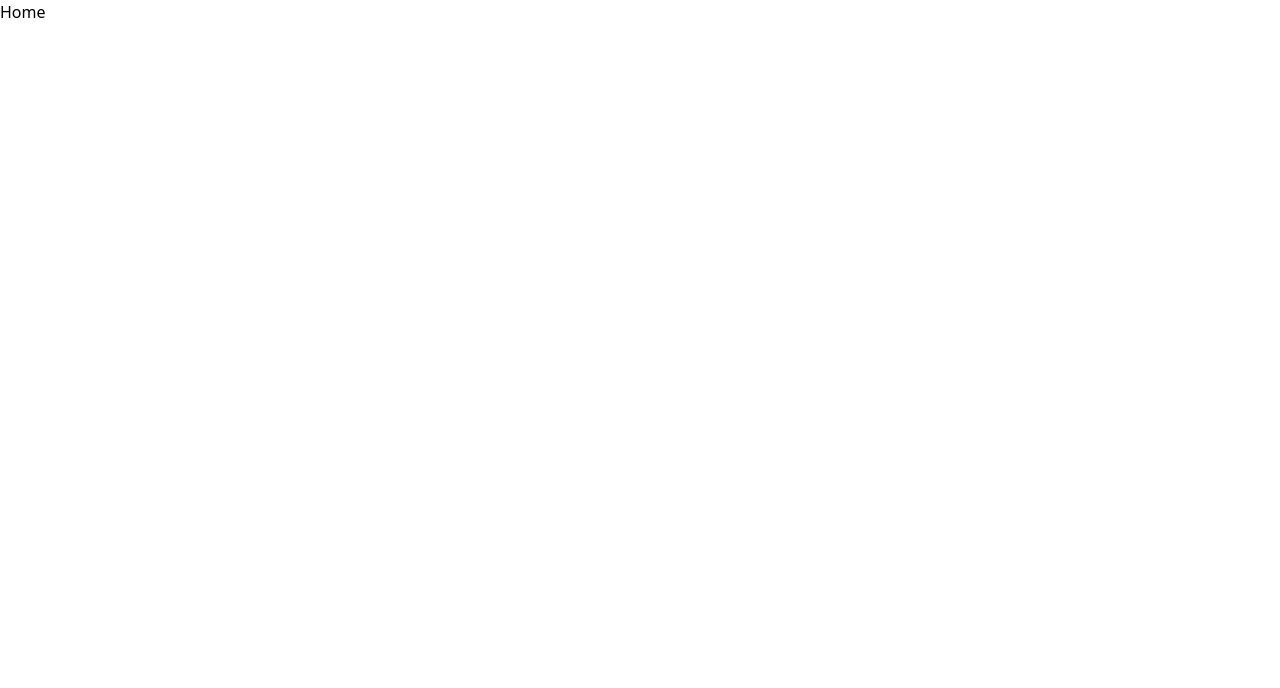
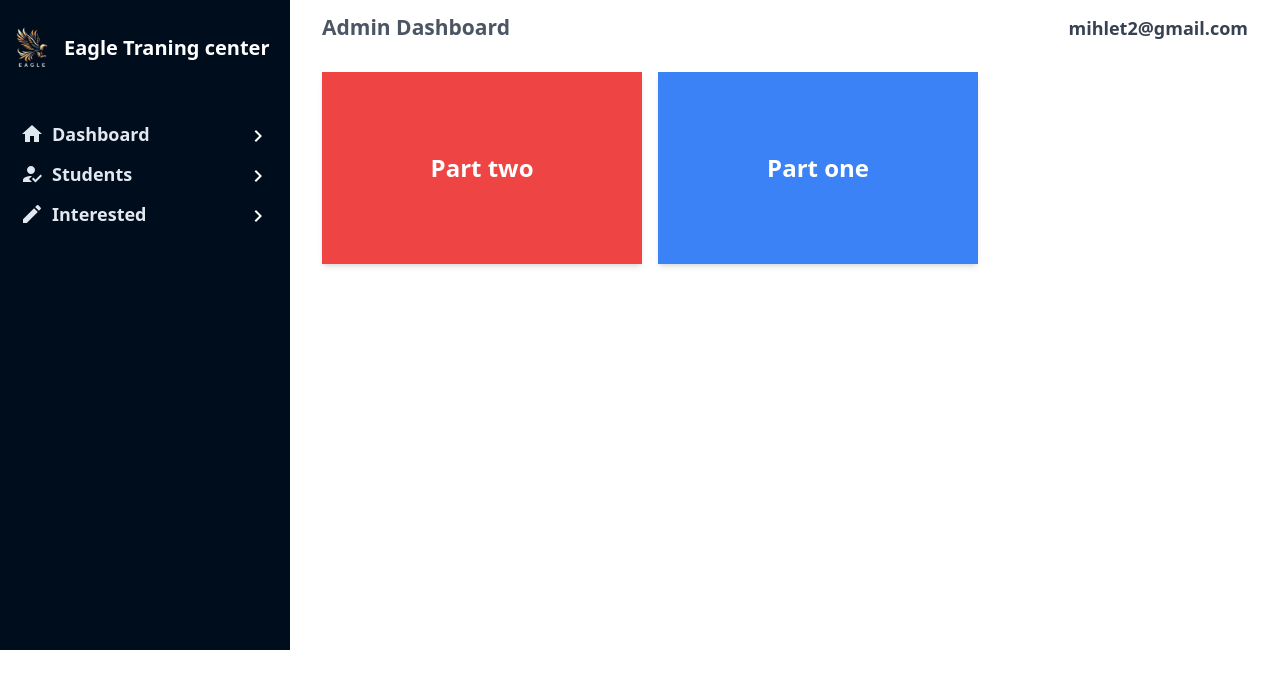
Before and after one commit to mihret1/abacus-courses, a React (Vite) app in the folder AdminDashboard/: page / in a window 1280 px wide. Shown: the top 688 px of the page. Built offline with nearby package versions, Linux system fonts and the light colour scheme; sample sign-in values are in the browser's storage.

Commit message:
home page

```diff
--- a/AdminDashboard/package.json
+++ b/AdminDashboard/package.json
@@ -10,6 +10,10 @@
     "preview": "vite preview"
   },
   "dependencies": {
+    "@emotion/react": "^11.13.3",
+    "@emotion/styled": "^11.13.0",
+    "@mui/icons-material": "^6.1.5",
+    "@mui/material": "^6.1.5",
     "axios": "^1.7.7",
     "jsonwebtoken": "^9.0.2",
     "jwt-decode": "^4.0.0",
--- a/AdminDashboard/src/App.jsx
+++ b/AdminDashboard/src/App.jsx
@@ -5,7 +5,7 @@ import { useEffect } from 'react'
 import { useNavigate } from 'react-router-dom';
 import { jwtDecode } from "jwt-decode";
 import Interested from './pages/interested';
-import Home from './pages/home';
+import Home from './pages/Home';
 
 
 
--- /dev/null
+++ b/AdminDashboard/src/components/CommenPart.jsx
@@ -0,0 +1,48 @@
+import React from 'react'
+import logo from '../asset/logoo.jpg'
+import HomeIcon from '@mui/icons-material/Home';
+import SchoolIcon from '@mui/icons-material/School';
+import HowToRegIcon from '@mui/icons-material/HowToReg';
+import CastForEducationIcon from '@mui/icons-material/CastForEducation';
+import AppRegistrationIcon from '@mui/icons-material/AppRegistration';
+import CreateIcon from '@mui/icons-material/Create';
+import KeyboardArrowRightOutlinedIcon from '@mui/icons-material/KeyboardArrowRightOutlined';
+
+function CommenPart({children}) {
+  return (
+    <div className='flex max-md:flex-col  '>
+
+      <div className='w-[300px] md:h-[650px] max-md:h-[400px] md:max-lg:w-[190px]  bg-[#000D1D] flex flex-col gap-3'>
+           <div className='flex items-center md:max-lg:flex-col md:pb-8  pt-5 '><img src={logo}  className='w-16 h-14 rounded-full'/><span className='text-white text-xl md:max-lg:text-lg font-bold'>Eagle Traning center</span> </div>
+           <div className='md:hidden text-lg text-slate-200 px-4 pb-8'>mihlet2@gmail.com</div>
+
+           <a href='/' className='flex items-center  justify-between  px-5 text-lg font-semibold text-slate-200 '>
+              <div className='flex items-center gap-2 '><HomeIcon /> <span> Dashboard </span></div>
+              <div className='text-white'> <KeyboardArrowRightOutlinedIcon/> </div>
+           </a>
+            <a href='/student' className='flex items-center  justify-between  px-5 text-lg font-semibold text-slate-200 '>
+              <div className='flex items-center gap-2 '><HowToRegIcon /> <span> Students </span></div>
+              <div className='text-white'> <KeyboardArrowRightOutlinedIcon/> </div>
+            </a>
+            <a href='/interested' className='flex items-center  justify-between  px-5 text-lg font-semibold text-slate-200 '>
+              <div className='flex items-center gap-2 '><CreateIcon /> <span> Interested </span></div>
+              <div className='text-white'> <KeyboardArrowRightOutlinedIcon/> </div>
+            </a>
+
+
+      </div>
+      <div className='w-[80%] max-md:w-[100%]'>
+          <div className='max-md:hidden flex  items-center px-8 pt-3 justify-between w-full '>
+             <div className='text-[21px] text-gray-600 font-semibold '>Admin Dashboard</div>
+             <div className='text-lg text-gray-700 font-semibold'>mihlet2@gmail.com</div>
+          </div>
+          <div className=''>
+             {children}
+          </div>
+      </div>
+
+    </div>
+  )
+}
+
+export default CommenPart
--- a/AdminDashboard/src/pages/auth.jsx
+++ b/AdminDashboard/src/pages/auth.jsx
@@ -87,25 +87,25 @@ function Auth() {
 
 
   return (
-    <div className="  flex flex-col gap-3 justify-center items-center pt-10">
-          <img src={logo} className="w-32 h-32 rounded-full "/>
-         <p className="text-3xl font-bold  text-[#232d8d]">Eagle Training Center</p>
-        <form onSubmit={isRegister ? signIn : signUp} className=" flex flex-col h-[350px]  w-[400px] gap-2 justify-center items-center">
-            <p className="text-2xl text-[#232d8d] font-semibold">{isRegister ? 'Login' :'Register'} to dashborad</p>
+    <div className=" pb-28 flex flex-col gap-3 justify-center items-center pt-5 bg-gray-100">
+         <img src={logo} className="w-24 h-24 rounded-full "/>
+         <p className="text-2xl font-bold  text-[#363950] pb-5 ">Eagle Training Center</p>
+        <form  onSubmit={isRegister ? signIn : signUp} className="px-5 flex flex-col h-[390px] bg-white  w-[440px] gap-2 justify-center items-center shadow-lg">
+            <p className="text-xl text-[#363950] pb-3 font-bold">{isRegister ? 'Login' :'Register'} to Dashborad</p>
             { !isRegister &&  <input value={name} onChange={(e)=>setName(e.target.value)} className="w-full h-12 border-2 p-2 outline-1 outline-blue-400"  placeholder="name" />
             }
             <input value={email} onChange={(e)=>setEmail(e.target.value)}  className="w-full h-12 border-2 p-2 outline-1 outline-blue-400" placeholder="email"  />
             <input value={password} onChange={(e)=>setPassword(e.target.value)}  className="w-full h-12 border-2 p-2 outline-1 outline-blue-400"  placeholder="password"/>
             <button type="submit" className="w-full h-10 bg-cyan-600 text-white text-xl  hover:bg-cyan-900" >{isRegister ? 'Login' :'Register'}</button>
+
            {userField && <p className="text-red-500">Enter all field</p>}
            {/* {errorr &&<p>Failed, {isRegister ? 'check your informtion again':'unable to register, check ur info again'}</p>} */}
 
            {errorr && <p className="text-red-500">{errorMessage}</p>}
            {(errorr && !errorMessage ) && <p className="text-red-500"> Failed, try again</p>}
 
-           <p className=" py-2 text-[#11174b] font-semibold text-lg ">{isRegister? 'you have no account?' :'have already account?'} <button type="button" onClick={()=>setIsregister((e)=>!e)} className="text-cyan-600">{isRegister ? 'Register' :'Login'}</button></p>
-
-        </form>
+           <p className=" py-2 pt-3  text-[#11174b] font-semibold text-lg ">{isRegister? 'you have no account?' :'have already account?'} <button type="button" onClick={()=>setIsregister((e)=>!e)} className="text-cyan-600">{isRegister ? 'Register' :'Login'}</button></p>
+            { isRegister && <div className="w-full flex justify-between pt-4"> <span></span> <a href='' className="flex text-right text-cyan-600 text-lg">Forget Password ? </a>  </div>    }        </form>
     </div>
   )
 }
--- a/AdminDashboard/src/pages/home.jsx
+++ b/AdminDashboard/src/pages/home.jsx
@@ -1,9 +1,76 @@
-import React from 'react'
+// import React from 'react'
+// import logo from '../asset/logoo.jpg'
+// import HomeIcon from '@mui/icons-material/Home';
+// import SchoolIcon from '@mui/icons-material/School';
+// import HowToRegIcon from '@mui/icons-material/HowToReg';
+// import CastForEducationIcon from '@mui/icons-material/CastForEducation';
+// import AppRegistrationIcon from '@mui/icons-material/AppRegistration';
+// import CreateIcon from '@mui/icons-material/Create';
+// import KeyboardArrowRightOutlinedIcon from '@mui/icons-material/KeyboardArrowRightOutlined';
 
-function Home() {
-  return (
-    <div>Home</div>
+import CommenPart from "../components/CommenPart";
+
+// function Home() {
+//   return (
+//     <div className='flex max-md:flex-col  '>
+
+//       <div className='w-[300px] md:h-[650px] max-md:h-[400px] md:max-lg:w-[190px]  bg-[#000D1D] flex flex-col gap-3'>
+//            <div className='flex items-center md:max-lg:flex-col md:pb-8  pt-5 '><img src={logo}  className='w-16 h-14 rounded-full'/><span className='text-white text-xl md:max-lg:text-lg font-bold'>Eagle Traning center</span> </div>
+//            <div className='md:hidden text-lg text-slate-200 px-4 pb-8'>mihlet2@gmail.com</div>
+
+//            <a href='/' className='flex items-center  justify-between  px-5 text-lg font-semibold text-slate-200 '>
+//               <div className='flex items-center gap-2 '><HomeIcon /> <span> Dashboard </span></div>
+//               <div className='text-white'> <KeyboardArrowRightOutlinedIcon/> </div>
+//            </a>
+//             <a href='/student' className='flex items-center  justify-between  px-5 text-lg font-semibold text-slate-200 '>
+//               <div className='flex items-center gap-2 '><HowToRegIcon /> <span> Students </span></div>
+//               <div className='text-white'> <KeyboardArrowRightOutlinedIcon/> </div>
+//             </a>
+//             <a href='/interested' className='flex items-center  justify-between  px-5 text-lg font-semibold text-slate-200 '>
+//               <div className='flex items-center gap-2 '><CreateIcon /> <span> Interested </span></div>
+//               <div className='text-white'> <KeyboardArrowRightOutlinedIcon/> </div>
+//             </a>
+
+
+//       </div>
+//       <div className='w-[80%] max-md:w-[100%]'>
+//           <div className='max-md:hidden flex  items-center px-8 pt-3 justify-between w-full '>
+//              <div className='text-[21px] text-gray-600 font-semibold '>Admin Dashboard</div>
+//              <div className='text-lg text-gray-700 font-semibold'>mihlet2@gmail.com</div>
+//           </div>
+//           <div className=''>
+//              <div className='px-8 py-4'>
+//                  <div className='bg-white flex gap-4 py-3'>
+//                     <div className='  bg-red-500 h-48 w-80  shadow-md flex justify-center items-center text-2xl font-semibold text-white'>Part two</div>
+//                     <div className='bg-blue-500 h-48 w-80 shadow-md flex justify-center items-center text-2xl font-semibold text-white'>Part one</div>
+//                  </div>
+
+//              </div>
+//           </div>
+//       </div>
+
+//     </div>
+//   )
+// }
+
+// export default Home
+
+const Home=()=>{
+  return(
+    <>
+      <CommenPart >
+          <div className='px-8 py-4 max-md:px-1'>
+              <div className='bg-white flex max-sm:flex-col gap-4 py-3'>
+                 <div className='  bg-red-500 h-48 w-80  shadow-md flex justify-center items-center text-2xl font-semibold text-white'>Part two</div>
+                 <div className='bg-blue-500 h-48 w-80 shadow-md flex justify-center items-center text-2xl font-semibold text-white'>Part one</div>
+               </div>
+          </div>
+      </CommenPart>
+
+
+    </>
   )
 }
 
+
 export default Home
```
Also changed, not shown: 2 other files (tests, documents, lock files or other folders).
